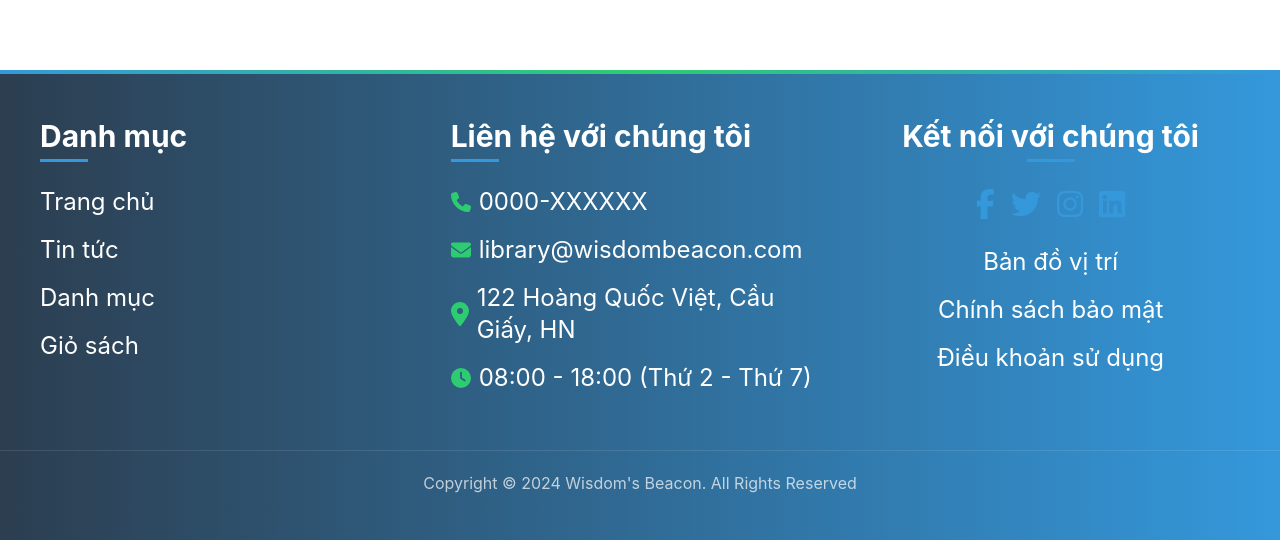
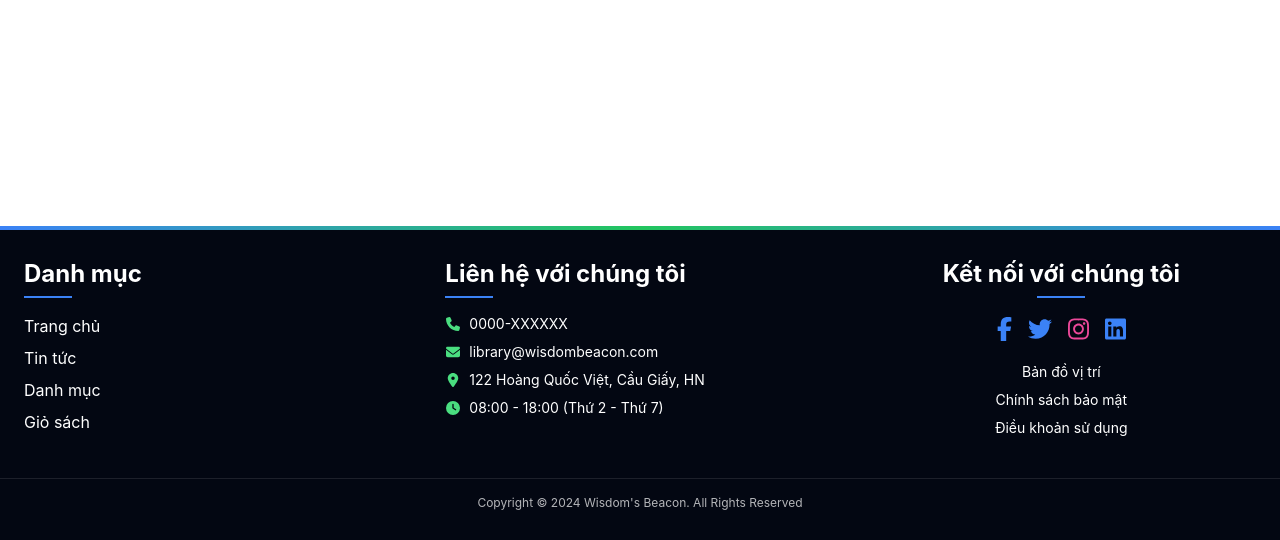
Before and after one commit to vantu522/frontend_library, a React (Create React App) app: page /book/1 in a window 1280 px wide. Shown: the part 257-797 px from the top of the page. Built offline with nearby package versions, Linux system fonts and the light colour scheme; no server answers.

Commit message:
call api muon va css footer

```diff
--- a/src/components/user/BookDetail.js
+++ b/src/components/user/BookDetail.js
@@ -4,6 +4,7 @@ import bookService from '../../services/user/bookService';
 import { Clock, MapPin, Star, Calendar, Book, MessageCircle, XCircle } from 'lucide-react';
 import RatingsAndComments from './RatingsAndComments';
 import ReservationPopup from './ReservationPopup';
+import transactionsService from '../../services/user/transactionsService';
 
 function LibraryBookDetail() {
   const { bookId } = useParams();
@@ -39,12 +40,33 @@ function LibraryBookDetail() {
     setShowReservationPopup(true);
   };
 
-  const handleConfirmReservation = (borrowDate) => {
-    // Implement the reservation logic here
-    console.log('Reservation confirmed for:', book.title, 'on', borrowDate);
-    setShowReservationPopup(false);
-    // You might want to navigate to a confirmation page or show a success message
+  const handleConfirmReservation = async (borrowDate) => {
+    try {
+      const user = JSON.parse(localStorage.getItem('user')); // Lấy thông tin người dùng từ localStorage
+
+      if (!user) {
+        throw new Error('Vui lòng đăng nhập để đặt sách.');
+      }
+
+      // Chuyển đổi `borrowDate` sang định dạng yyyy-MM-dd
+       const formattedDate = borrowDate.toISOString().split('T')[0];
+
+      const requestData = {
+        name: user.name,
+        title: book.title,
+        phoneNumber: user.phoneNumber || 'Chưa cập nhật',
+        borrowDateStr: formattedDate, // Ngày mượn (yyyy-MM-dd)
+      };
+
+      await transactionsService.addTransaction(requestData); // Gọi API mượn sách
+      setShowReservationPopup(false); // Đóng popup
+      // alert(`Đặt sách thành công! Ngày mượn: ${borrowDateStr}`);
+    } catch (error) {
+      console.error('Đặt sách thất bại:', error.response?.data || error.message);
+      alert('Đặt sách thất bại, vui lòng thử lại.');
+    }
   };
+
 
   if (loading) return (
     <div className="flex justify-center items-center h-screen">
--- a/src/components/user/ReservationPopup.js
+++ b/src/components/user/ReservationPopup.js
@@ -1,54 +1,69 @@
-import React, { useState } from 'react';
+import React, { useState, useEffect } from 'react';
 import { Calendar, X } from 'lucide-react';
 import DatePickerInput from './DatePickerInput';
+import { toast } from 'react-toastify';
 
 const ReservationPopup = ({ book, onClose, onConfirm }) => {
+  const [isVisible, setIsVisible] = useState(false);
   const [borrowDate, setBorrowDate] = useState(null);
+
+  useEffect(() => {
+    const timer = setTimeout(() => setIsVisible(true), 50);
+    return () => clearTimeout(timer);
+  }, []);
+
+  const handleClose = () => {
+    setIsVisible(false);
+    setTimeout(onClose, 300); // Wait for the animation to complete before closing
+  };
 
   const handleConfirm = () => {
     if (borrowDate) {
       onConfirm(borrowDate);
+      toast.success("Đặt lịch thành công!");
     } else {
-      alert('Vui lòng chọn ngày mượn sách');
+      toast.error('Vui lòng chọn ngày mượn sách');
     }
   };
 
   return (
-    <div className="fixed inset-0 bg-black bg-opacity-50 flex justify-center items-center z-50">
-      <div className="bg-white rounded-lg p-6 max-w-md w-full">
-        <div className="flex justify-between items-center mb-4">
-          <h2 className="text-xl font-bold">Đặt lịch mượn sách</h2>
-          <button onClick={onClose} className="text-gray-500 hover:text-gray-700">
+    <div className={`fixed inset-0 bg-black flex justify-center items-center z-50 p-4 transition-opacity duration-300 ease-out ${isVisible ? 'bg-opacity-50' : 'bg-opacity-0'}`}>
+      <div className={`bg-white rounded-lg shadow-xl max-w-lg w-full transform transition-all duration-300 ease-out ${isVisible ? 'opacity-100 scale-100' : 'opacity-0 scale-95'}`}>
+        <div className="flex justify-between items-center p-6 border-b border-gray-200">
+          <h2 className="text-2xl font-bold text-gray-800">Đặt lịch mượn sách</h2>
+          <button onClick={handleClose} className="text-gray-500 hover:text-gray-700 transition-colors">
             <X className="h-6 w-6" />
           </button>
         </div>
 
-        <div className="mb-4">
-          <h3 className="font-semibold text-lg">{book.title}</h3>
-          <p className="text-gray-600">Tác giả: {book.author.join(", ")}</p>
-          <p className='text-gray-600'>Thể loại: {book.bigCategory[0]?.name}</p>
-          <img src={book.img} className='h-40 w-30'></img>
+        <div className="p-6">
+          <div className="mb-6">
+            <h3 className="font-semibold text-xl text-gray-800 mb-2">{book.title}</h3>
+            <p className="text-gray-600 mb-1">Tác giả: {book.author.join(", ")}</p>
+            <p className='text-gray-600 mb-4'>Thể loại: {book.bigCategory[0]?.name}</p>
+            <img src={book.img} alt={book.title} className='h-48 w-auto object-cover rounded-md shadow-md'/>
           </div>
 
-        <div className="mb-4">
-          <label className="block text-sm font-medium text-gray-700 mb-1">Chọn ngày mượn</label>
+          <div className="mb-6">
+            <label className="block text-sm font-medium text-gray-700 mb-2">Chọn ngày mượn</label>
             <DatePickerInput
               selectedDate={borrowDate}
               onChangeDate={setBorrowDate}
               placeholder="Chọn ngày mượn"
+              className="w-full p-2 border border-gray-300 rounded-md focus:ring-2 focus:ring-blue-500 focus:border-transparent"
             />
           </div>
 
-        <div className="flex justify-end space-x-2">
+          <div className="flex justify-end space-x-3">
             <button
-            onClick={onClose}
-            className="px-4 py-2 bg-gray-200 text-gray-800 rounded hover:bg-gray-300 transition-colors"
+              onClick={handleClose}
+              className="px-4 py-2 bg-gray-200 text-gray-800 rounded-md hover:bg-gray-300 transition-colors focus:outline-none focus:ring-2 focus:ring-gray-500"
             >
               Hủy
             </button>
             <button
               onClick={handleConfirm}
-            className="px-4 py-2 bg-blue-600 text-white rounded hover:bg-blue-700 transition-colors flex items-center"
+              className="px-4 py-2 bg-blue-600 text-white rounded-md hover:bg-blue-700 transition-colors flex items-center focus:outline-none focus:ring-2 focus:ring-blue-500"
             >
               <Calendar className="mr-2 h-5 w-5" />
               Xác nhận đặt lịch
@@ -56,6 +71,7 @@ const ReservationPopup = ({ book, onClose, onConfirm }) => {
           </div>
         </div>
       </div>
+    </div>
   );
 };
 
--- a/src/components/user/common/Footer.js
+++ b/src/components/user/common/Footer.js
@@ -16,33 +16,33 @@ import {
 
 function Footer() {
   const scrollToTop = () => {
-    window.scrollTo({ top: 0, behavior: 'smooth' }); // Cuộn mượt lên đầu trang
+    window.scrollTo({ top: 0, behavior: 'smooth' });
   };
 
   return (
-    <footer className="bg-gradient-to-r from-[#2c3e50] to-[#3498db] text-white py-12 relative ">
+    <footer className="bg-gray-950 text-white py-8 relative">
       {/* Gradient bar */}
-      <div className="absolute top-0 left-0 right-0 h-1 bg-gradient-to-r from-[#3498db] via-[#2ecc71] to-[#3498db]"></div>
+      <div className="absolute top-0 left-0 right-0 h-1 bg-gradient-to-r from-blue-500 via-green-500 to-blue-500"></div>
 
       {/* Main content */}
-      <div className="max-w-screen-xl mx-auto px-10 grid grid-cols-1 md:grid-cols-3 gap-8">
+      <div className="max-w-screen-xl mx-auto px-6 grid grid-cols-1 md:grid-cols-3 gap-8">
         {/* Section 1: Categories */}
         <div>
-          <h2 className="text-3xl font-bold mb-6 relative pb-2">
+          <h2 className="text-2xl font-bold mb-4 relative pb-2">
             Danh mục
-            <div className="absolute bottom-0 left-0 w-12 h-[3px] bg-[#3498db]"></div>
+            <div className="absolute bottom-0 left-0 w-12 h-[2px] bg-blue-500"></div>
           </h2>
           <ul className="list-none p-0 m-0">
-            <li className="mb-4 text-2xl cursor-pointer hover:text-[#2ecc71] hover:translate-x-2 transition-transform">
+            <li className="mb-2 text-base cursor-pointer hover:text-green-400 hover:translate-x-2 transition-transform">
               <Link to="/" onClick={scrollToTop}>Trang chủ</Link>
             </li>
-            <li className="mb-4 text-2xl cursor-pointer hover:text-[#2ecc71] hover:translate-x-2 transition-transform">
+            <li className="mb-2 text-base cursor-pointer hover:text-green-400 hover:translate-x-2 transition-transform">
               <Link to="/news" onClick={scrollToTop}>Tin tức</Link>
             </li>
-            <li className="mb-4 text-2xl cursor-pointer hover:text-[#2ecc71] hover:translate-x-2 transition-transform">
+            <li className="mb-2 text-base cursor-pointer hover:text-green-400 hover:translate-x-2 transition-transform">
               <Link to="/category" onClick={scrollToTop}>Danh mục</Link>
             </li>
-            <li className="mb-4 text-2xl cursor-pointer hover:text-[#2ecc71] hover:translate-x-2 transition-transform">
+            <li className="mb-2 text-base cursor-pointer hover:text-green-400 hover:translate-x-2 transition-transform">
               <Link to="/shopcart" onClick={scrollToTop}>Giỏ sách</Link>
             </li>
           </ul>
@@ -50,31 +50,25 @@ function Footer() {
 
         {/* Section 2: Contact Info */}
         <div>
-          <h2 className="text-3xl font-bold mb-6 relative pb-2">
+          <h2 className="text-2xl font-bold mb-4 relative pb-2">
             Liên hệ với chúng tôi
-            <div className="absolute bottom-0 left-0 w-12 h-[3px] bg-[#3498db]"></div>
+            <div className="absolute bottom-0 left-0 w-12 h-[2px] bg-blue-500"></div>
           </h2>
           <ul className="list-none p-0 m-0">
-            <li className="mb-4 text-2xl flex items-center gap-2">
-              <FontAwesomeIcon icon={faPhone} className="text-[#2ecc71] w-5" />{" "}
+            <li className="mb-2 text-sm flex items-center gap-2">
+              <FontAwesomeIcon icon={faPhone} className="text-green-400 w-4" />{" "}
               0000-XXXXXX
             </li>
-            <li className="mb-4 text-2xl flex items-center gap-2">
-              <FontAwesomeIcon
-                icon={faEnvelope}
-                className="text-[#2ecc71] w-5"
-              />{" "}
+            <li className="mb-2 text-sm flex items-center gap-2">
+              <FontAwesomeIcon icon={faEnvelope} className="text-green-400 w-4" />{" "}
               library@wisdombeacon.com
             </li>
-            <li className="mb-4 text-2xl flex items-center gap-2">
-              <FontAwesomeIcon
-                icon={faMapMarkerAlt}
-                className="text-[#2ecc71] w-5"
-              />{" "}
+            <li className="mb-2 text-sm flex items-center gap-2">
+              <FontAwesomeIcon icon={faMapMarkerAlt} className="text-green-400 w-4" />{" "}
               122 Hoàng Quốc Việt, Cầu Giấy, HN
             </li>
-            <li className="mb-4 text-2xl flex items-center gap-2">
-              <FontAwesomeIcon icon={faClock} className="text-[#2ecc71] w-5" />{" "}
+            <li className="mb-2 text-sm flex items-center gap-2">
+              <FontAwesomeIcon icon={faClock} className="text-green-400 w-4" />{" "}
               08:00 - 18:00 (Thứ 2 - Thứ 7)
             </li>
           </ul>
@@ -82,16 +76,16 @@ function Footer() {
 
         {/* Section 3: Social Links and Policies */}
         <div className="flex flex-col items-center text-center">
-          <h2 className="text-3xl font-bold mb-6 relative pb-2">
+          <h2 className="text-2xl font-bold mb-4 relative pb-2">
             Kết nối với chúng tôi
-            <div className="absolute bottom-0 left-1/2 transform -translate-x-1/2 w-12 h-[3px] bg-[#3498db]"></div>
+            <div className="absolute bottom-0 left-1/2 transform -translate-x-1/2 w-12 h-[2px] bg-blue-500"></div>
           </h2>
-          <div className="flex gap-4 mb-6">
+          <div className="flex gap-4 mb-4">
             <a
               href="https://facebook.com"
               target="_blank"
               rel="noopener noreferrer"
-              className="text-3xl text-[#3498db] hover:text-[#2ecc71] transition-colors"
+              className="text-2xl text-blue-500 hover:text-green-400 transition-colors"
             >
               <FontAwesomeIcon icon={faFacebookF} />
             </a>
@@ -99,7 +93,7 @@ function Footer() {
               href="https://twitter.com"
               target="_blank"
               rel="noopener noreferrer"
-              className="text-3xl text-[#3498db] hover:text-[#2ecc71] transition-colors"
+              className="text-2xl text-blue-500 hover:text-green-400 transition-colors"
             >
               <FontAwesomeIcon icon={faTwitter} />
             </a>
@@ -107,7 +101,7 @@ function Footer() {
               href="https://instagram.com"
               target="_blank"
               rel="noopener noreferrer"
-              className="text-3xl text-[#3498db] hover:text-[#2ecc71] transition-colors"
+              className="text-2xl text-pink-500 hover:text-green-400 transition-colors"
             >
               <FontAwesomeIcon icon={faInstagram} />
             </a>
@@ -115,13 +109,13 @@ function Footer() {
               href="https://linkedin.com"
               target="_blank"
               rel="noopener noreferrer"
-              className="text-3xl text-[#3498db] hover:text-[#2ecc71] transition-colors"
+              className="text-2xl text-blue-500 hover:text-green-400 transition-colors"
             >
               <FontAwesomeIcon icon={faLinkedin} />
             </a>
           </div>
           <ul className="list-none p-0 m-0">
-            <li className="mb-4 text-2xl cursor-pointer hover:text-[#2ecc71] transition-colors">
+            <li className="mb-2 text-sm cursor-pointer hover:text-green-400 transition-colors">
               <a
                 href="https://maps.google.com/?q=122+Hoang+Quoc+Viet,+Cau+Giay,+HN"
                 target="_blank"
@@ -131,10 +125,10 @@ function Footer() {
                 Bản đồ vị trí
               </a>
             </li>
-            <li className="mb-4 text-2xl cursor-pointer hover:text-[#2ecc71] transition-colors">
+            <li className="mb-2 text-sm cursor-pointer hover:text-green-400 transition-colors">
               Chính sách bảo mật
             </li>
-            <li className="mb-4 text-2xl cursor-pointer hover:text-[#2ecc71] transition-colors">
+            <li className="mb-2 text-sm cursor-pointer hover:text-green-400 transition-colors">
               Điều khoản sử dụng
             </li>
           </ul>
@@ -142,8 +136,8 @@ function Footer() {
       </div>
 
       {/* Footer bottom */}
-      <div className="text-center mt-10 pt-5 border-t border-white/10">
-        <p className="text-md text-white/70">
+      <div className="text-center mt-8 pt-4 border-t border-white/10">
+        <p className="text-xs text-white/70">
           Copyright © 2024 Wisdom's Beacon. All Rights Reserved
         </p>
       </div>
--- a/src/pages/user/Login/LoginEmail.jsx
+++ b/src/pages/user/Login/LoginEmail.jsx
@@ -32,6 +32,8 @@ export default function AuthForm() {
         localStorage.setItem('user', JSON.stringify({
           name: response.data.name || 'Người dùng', // Sử dụng tên từ response hoặc mặc định
           email: response.data.email,
+          memberId: response.data.memberId,
+          phoneNumber:response.data.phoneNumber,
           avatar: response.data.avatar || 'https://via.placeholder.com/150', // Ảnh đại diện mặc định nếu không có
           token: response.data.token // Lưu token để xác thực
         }))
--- a/src/services/user/transactionsService.js
+++ b/src/services/user/transactionsService.js
@@ -1,17 +1,17 @@
-import axios from "axios";
-import { API_ENDPOINTS } from "../../config/apiConfig";
+import axios from 'axios';
+import { API_ENDPOINTS } from '../../config/apiConfig';
 
 const transactionsService = {
-    addTransaction: async(transactionData) =>{
-        try{
+  addTransaction: async (transactionData) => {
+    try {
       const response = await axios.post(
         `${API_ENDPOINTS.BASE_URL}${API_ENDPOINTS.TRANSACTIONS.BORROW}`,
         transactionData,
         {
           headers: {
             'Accept': 'application/json',
-                        'Content-Type': 'application/json'
-                    }
+            'Content-Type': 'application/json',
+          },
         }
       );
       return response.data;
@@ -19,9 +19,7 @@ const transactionsService = {
       console.error('Service error:', error);
       throw error;
     }
-    }
-
-}
-
+  },
+};
 
 export default transactionsService;
```
Also changed, not shown: src/config/apiConfig.js (line endings or trailing spaces), 1 other file (tests, documents, lock files or other folders). Lines whose indentation alone changed are shown as unchanged.
